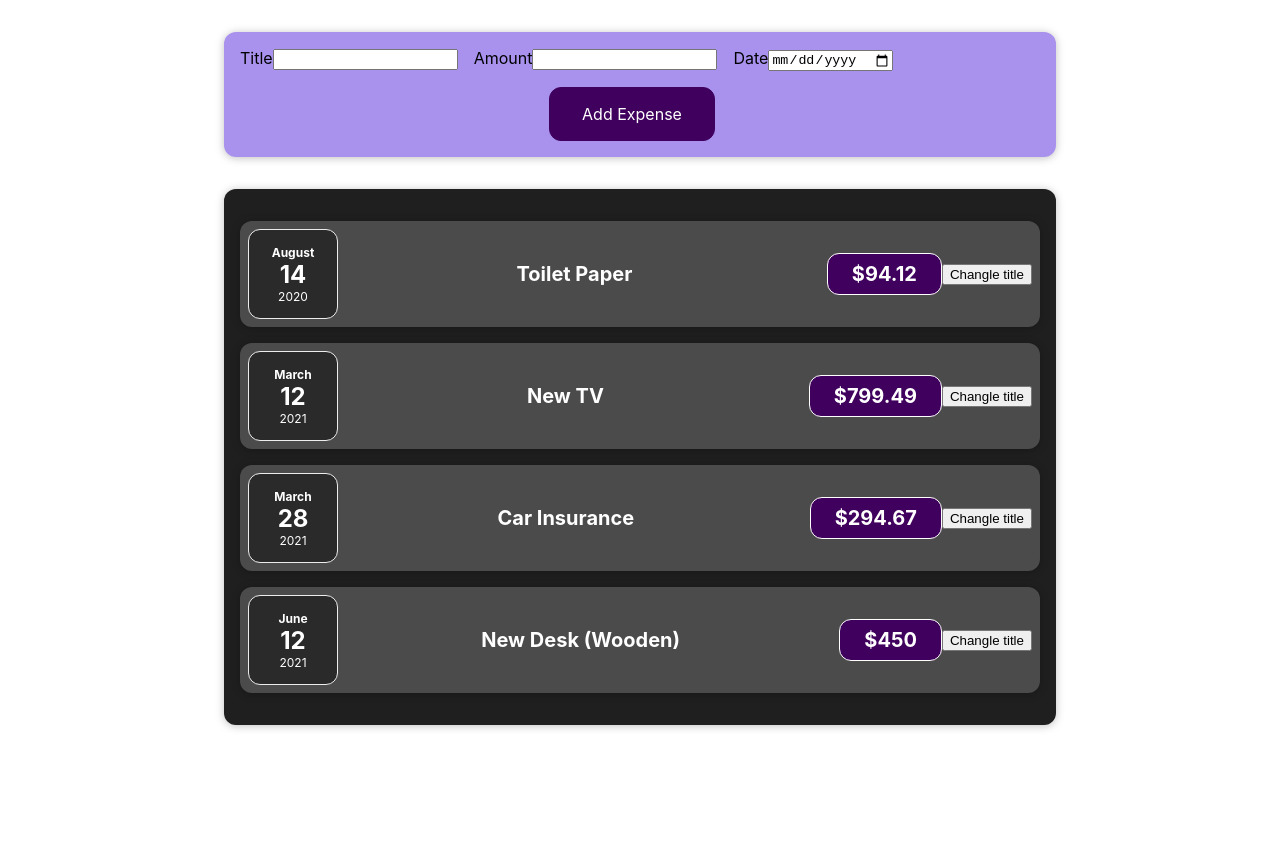
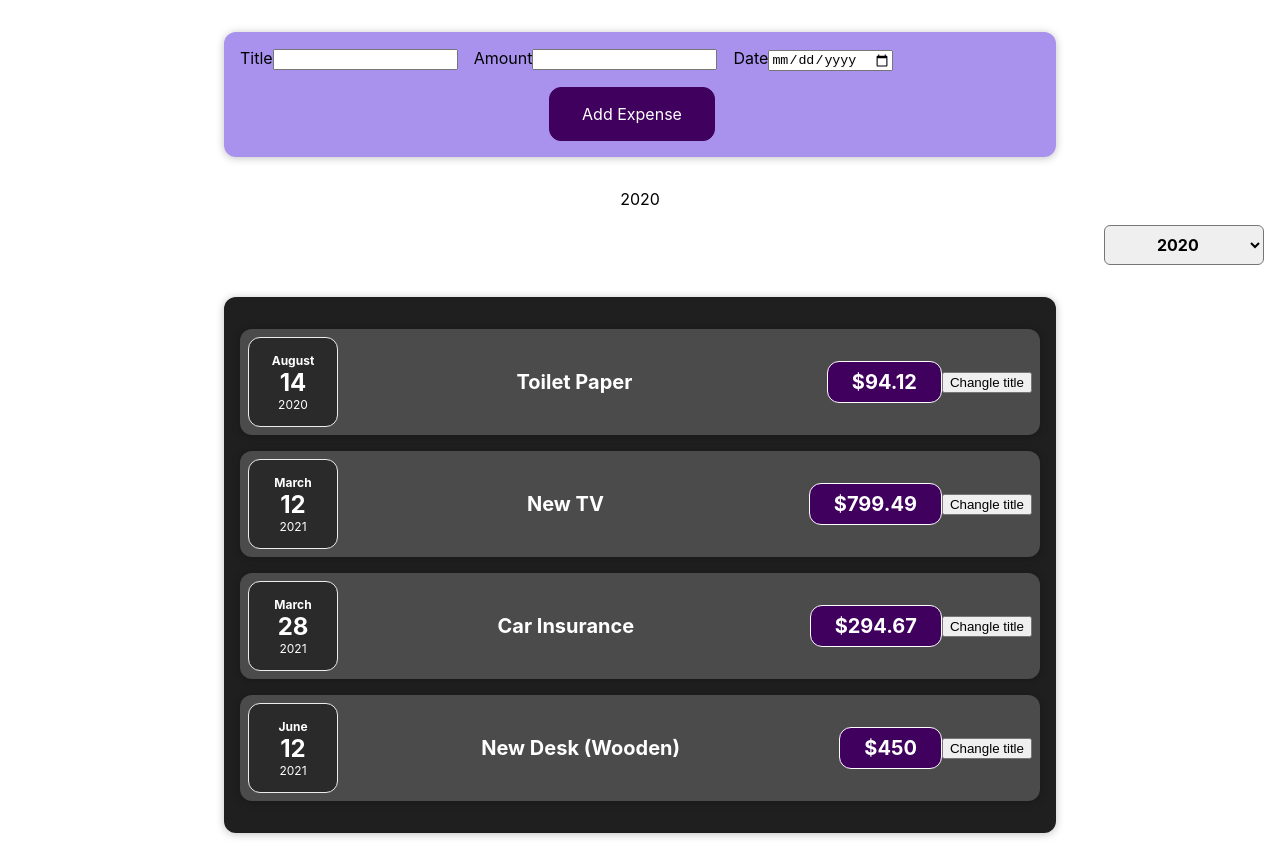
Before and after one commit to aschneiderGit/react-complete-guide, a React (Create React App) app: page / in a window 1280 px wide. Before the commit the page ends 800 px from the top, so only its background shows below. Built offline with nearby package versions, Linux system fonts and the light colour scheme.

Commit message:
Add Expenses year filter

```diff
--- a/src/components/Expenses/Expenses.js
+++ b/src/components/Expenses/Expenses.js
@@ -1,16 +1,29 @@
 import './Expenses.css';
 import ExpenseItem from './ExpenseItem';
 import Card from '../UI/Card';
+import ExpensesFilter from './ExpensesFilter';
+import {useState} from 'react';
 
 function Expenses(props) {
 	const data = props.data;
+	const [filterYear, setFilterYear] = useState('2020');
+	const submitFilterYearHandler = (submitFilterYear) => {
+		setFilterYear(submitFilterYear);
+	};
 
 	return (
-		<Card className="expenses">
-			{data.map((exp) => (
-				<ExpenseItem date={exp.date} amount={exp.amount} title={exp.title} />
-			))}
-		</Card>
+		<div>
+			<p>{filterYear}</p>
+			<ExpensesFilter
+				selected={filterYear}
+				onSubmitFilterYear={submitFilterYearHandler}
+			/>
+			<Card className="expenses">
+				{data.map((exp) => (
+					<ExpenseItem date={exp.date} amount={exp.amount} title={exp.title} />
+				))}
+			</Card>
+		</div>
 	);
 }
 
--- /dev/null
+++ b/src/components/Expenses/ExpensesFilter.css
@@ -0,0 +1,24 @@
+.expenses-filter {
+	color: white;
+	padding: 0 1rem;
+}
+
+.expenses-filter__control {
+	display: flex;
+	width: 100%;
+	align-items: center;
+	justify-content: space-between;
+	margin: 1rem 0;
+}
+
+.expenses-filter label {
+	font-weight: bold;
+	margin-bottom: 0.5rem;
+}
+
+.expenses-filter select {
+	font: inherit;
+	padding: 0.5rem 3rem;
+	font-weight: bold;
+	border-radius: 6px;
+}
--- /dev/null
+++ b/src/components/Expenses/ExpensesFilter.js
@@ -0,0 +1,23 @@
+import './ExpensesFilter.css';
+
+const ExpensesFilter = (props) => {
+	const changeYearHandler = (event) => {
+		props.onSubmitFilterYear(event.target.value);
+	};
+
+	return (
+		<div className="expenses-filter">
+			<div className="expenses-filter__control">
+				<label>Filter by year</label>
+				<select value={props.selected} onChange={changeYearHandler}>
+					<option value="2022">2022</option>
+					<option value="2021">2021</option>
+					<option value="2020">2020</option>
+					<option value="2019">2019</option>
+				</select>
+			</div>
+		</div>
+	);
+};
+
+export default ExpensesFilter;
```
